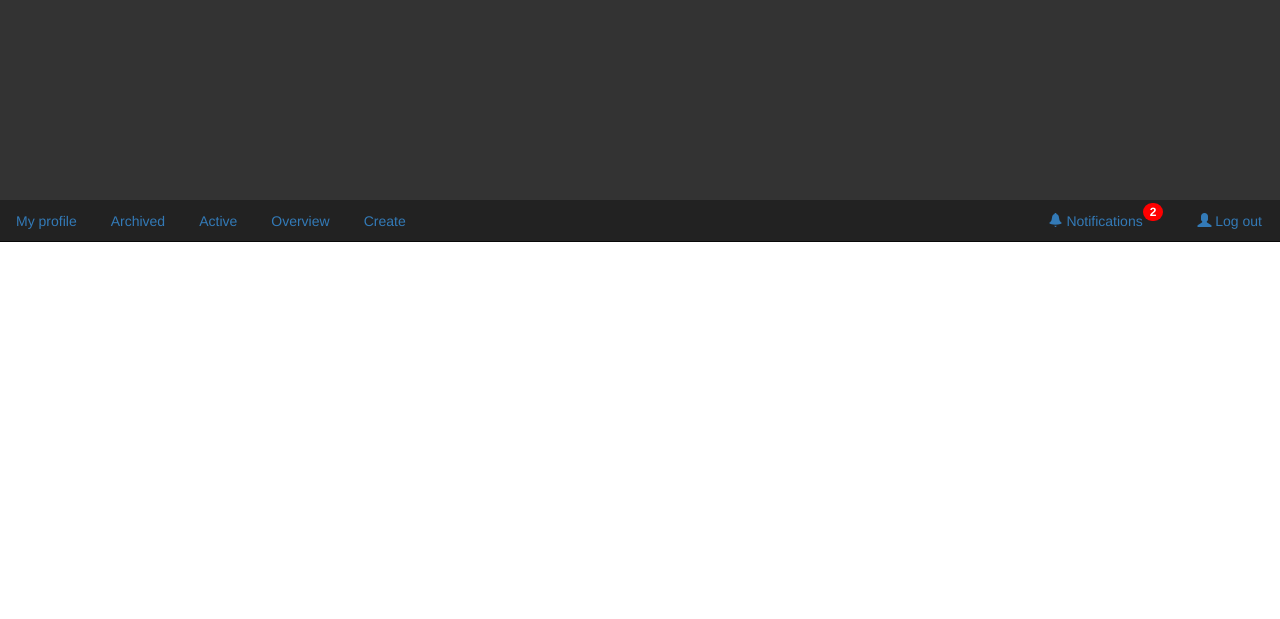
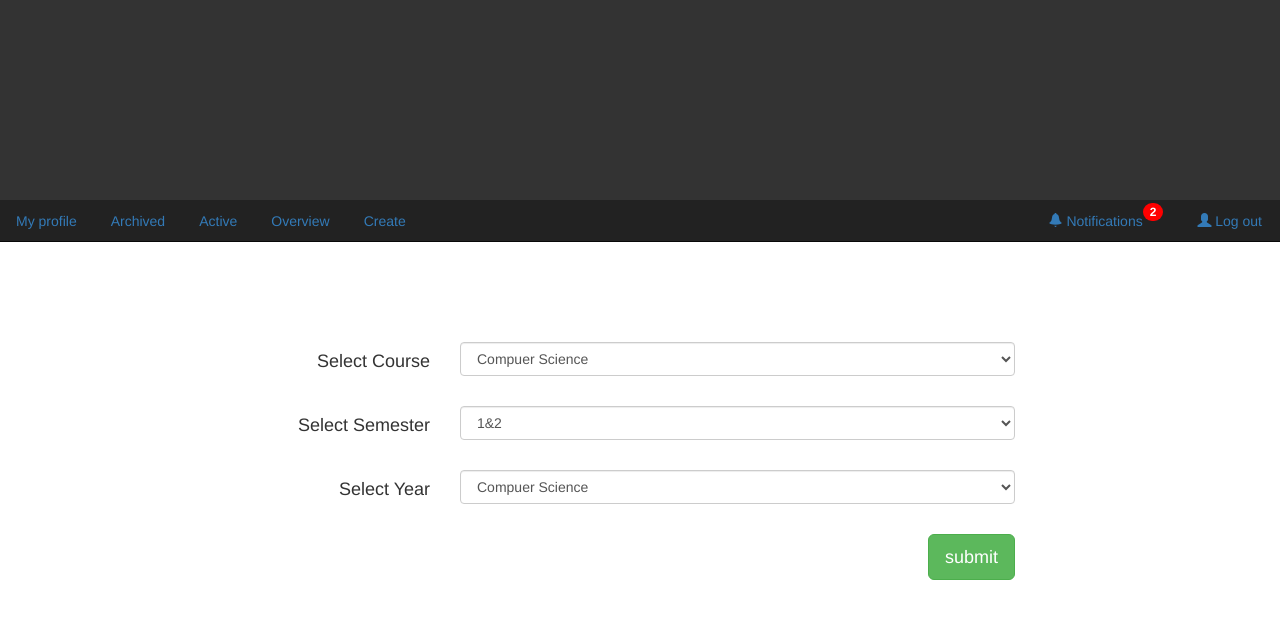
Before and after one commit to arvindnair1995/Atom-OJ, a PHP site: page /9_Create_Page1.html in a window 1280 px wide. Shown: the top 619 px of the page. Run offline with PHP 8.4, Linux system fonts and the light colour scheme.

Commit message:
create page form completed

```diff
--- a/public_html/9_Create_Page1.html
+++ b/public_html/9_Create_Page1.html
@@ -20,7 +20,54 @@
     <li class="pull-right"><a href="#"><span class=" glyphicon glyphicon-user"></span> Log out</a></li>
     <li class="pull-right"><a href="#"><span class=" glyphicon glyphicon-bell"></span> Notifications<span class="badge badge-notify"> 2</span></a></li>
   </ul>
-	<div class="well-lg">
+	<div class="container">
+			<form class="form" action="9_Create_Page1_submit" method="get" accept-charset="utf-8">
+		       <div class="form-group row">
+		       	<label for="coursename" class="col-lg-4 form-control-label"><h4 class="pull-right">Select Course</h4></label>
+		       	<div class="col-lg-6 form-group">
+		       		<select class="form-control" id="coursename">
+		       			<option>Compuer Science</option>
+		       			<option>IT</option>
+		       			<option>Civil</option>
+		       			<option>EEE</option>
+		       			<option>EC</option>
+		       			<option>Safety</option>
+		       		</select>
+		       	</div>
+		       </div>
+		       <div class="form-group row">
+		        <label for="semesterno" class="col-lg-4 form-control-label"><h4 class="pull-right">Select Semester</h4></label>
+		       	<div class="col-lg-6 form-group">
+		       		<select class="form-control" id="semesterno">
+		       			<option>1&2</option>
+		       			<option>3</option>
+		       			<option>4</option>
+		       			<option>5</option>
+		       			<option>6</option>
+		       			<option>7</option>
+		       			<option>8</option>
+		       		</select>
+		       	</div>
+		       </div>
+		       <div class="form-group row">
+		       	<label for="Year" class="col-lg-4 form-control-label"><h4 class="pull-right">Select Year</h4></label>
+		       	<div class="col-lg-6 form-group">
+		       		<select class="form-control" id="Year">
+		       			<option>Compuer Science</option>
+		       			<option>IT</option>
+		       			<option>Civil</option>
+		       			<option>EEE</option>
+		       			<option>EC</option>
+		       			<option>Safety</option>
+		       		</select>
+		       	</div>
+		       </div>
+		       <div class="form-group row">
+		       	<div class="col-lg-10">
+		       		<input class="btn btn-success btn-lg pull-right" type="submit" value="submit" />
+		       	</div>
+		       </div>
+		    </form>
 	</div>
   <!--script----------------------------------------------------------------------------->
   <script src="https://ajax.googleapis.com/ajax/libs/jquery/1.12.0/jquery.min.js"></script>
--- a/public_html/css/9.css
+++ b/public_html/css/9.css
@@ -7,3 +7,6 @@
 	position:relative;
 	top: -10px;
 }
+.form{
+	margin-top: 100px;
+}
```
